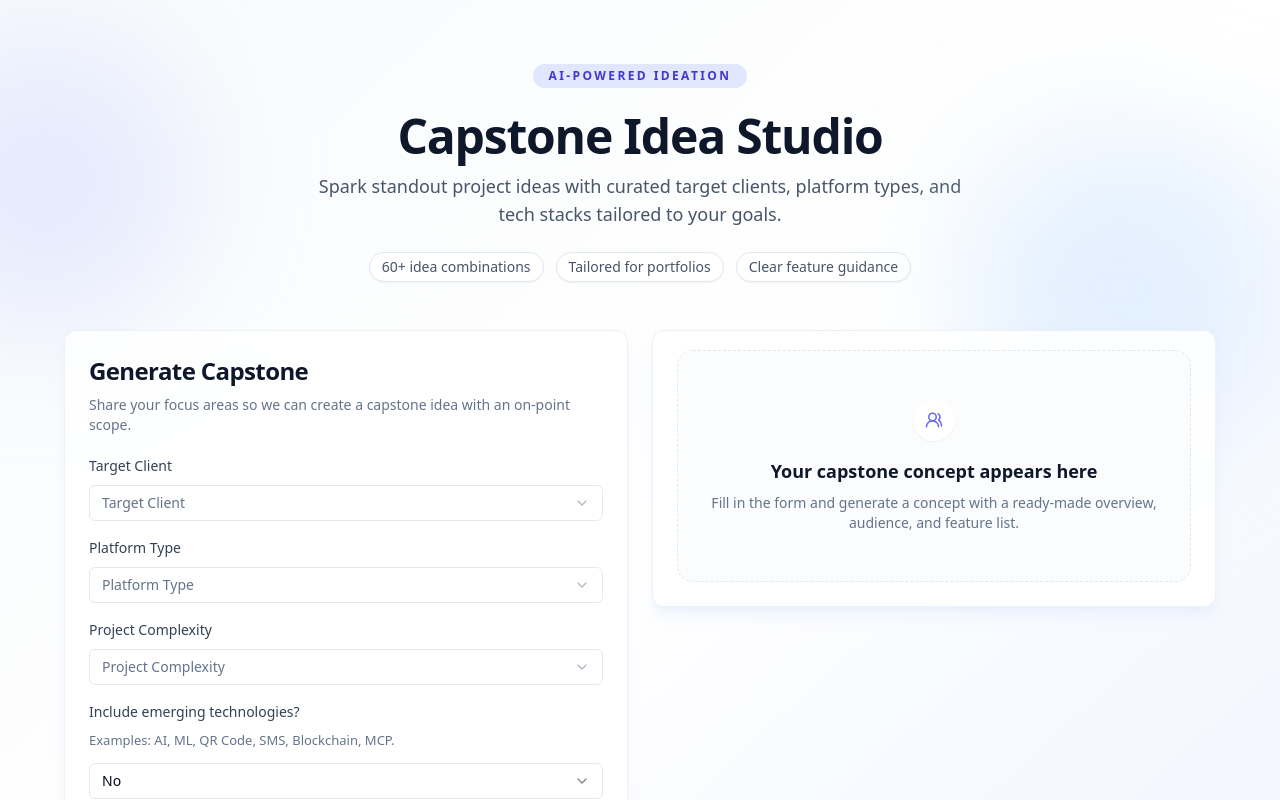
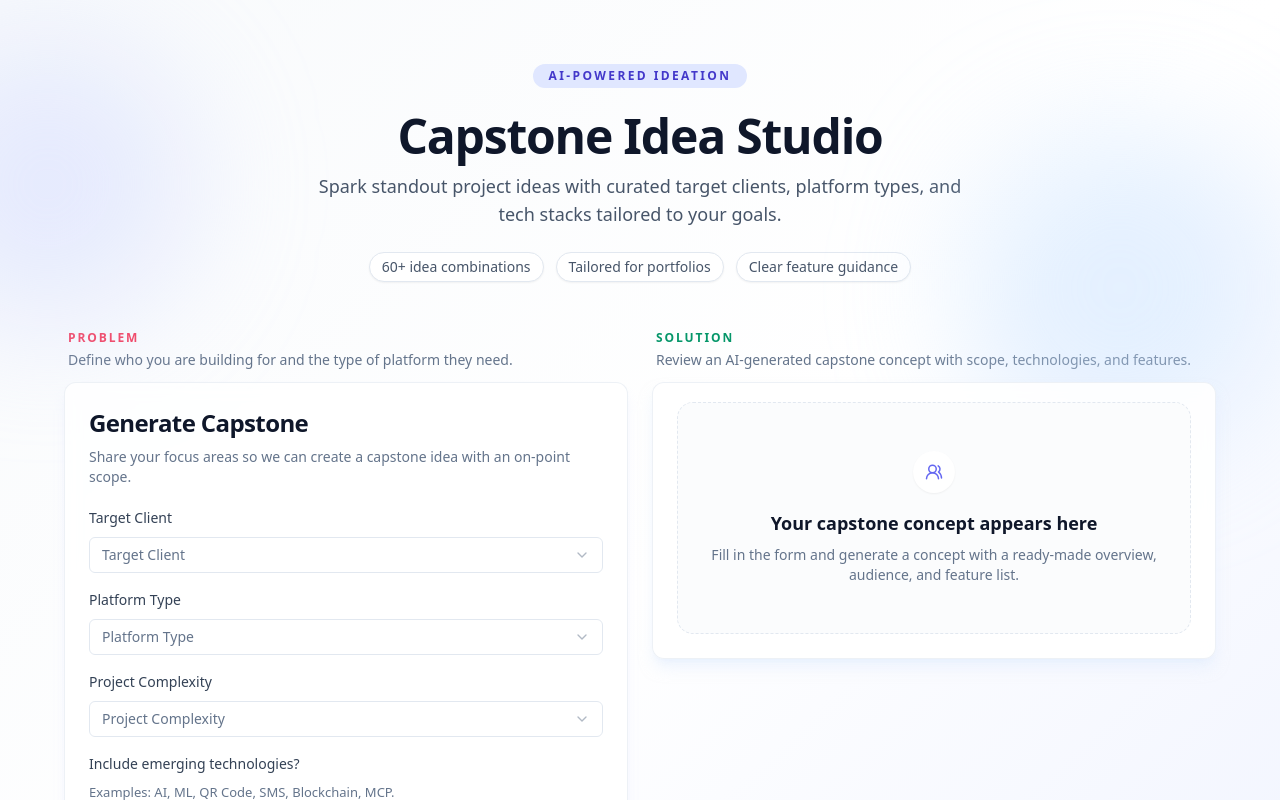
Before and after one commit to mohalidin333/ai-capstone-generator, a Next.js app: page / in a window 1280 px wide. Shown: the top 800 px of the page. Built offline with nearby package versions, Linux system fonts and the light colour scheme.

Commit message:
Improve readability with Problem and Solution section labels

```diff
--- a/app/page.tsx
+++ b/app/page.tsx
@@ -53,8 +53,31 @@ export default function Home() {
           </header>
 
           <div className="grid w-full items-start gap-6 lg:grid-cols-[1fr_1fr]">
-            <Generator setGeneratedTitle={setGeneratedTitle} />
-            <Output generatedTitle={generatedTitle} />
+            <section className="flex flex-col gap-3">
+              <div className="space-y-1 px-1">
+                <p className="text-xs font-semibold uppercase tracking-[0.16em] text-rose-500">
+                  Problem
+                </p>
+                <p className="text-sm text-slate-500">
+                  Define who you are building for and the type of platform they
+                  need.
+                </p>
+              </div>
+              <Generator setGeneratedTitle={setGeneratedTitle} />
+            </section>
+
+            <section className="flex flex-col gap-3">
+              <div className="space-y-1 px-1">
+                <p className="text-xs font-semibold uppercase tracking-[0.16em] text-emerald-600">
+                  Solution
+                </p>
+                <p className="text-sm text-slate-500">
+                  Review an AI-generated capstone concept with scope,
+                  technologies, and features.
+                </p>
+              </div>
+              <Output generatedTitle={generatedTitle} />
+            </section>
           </div>
         </div>
       </main>
```
